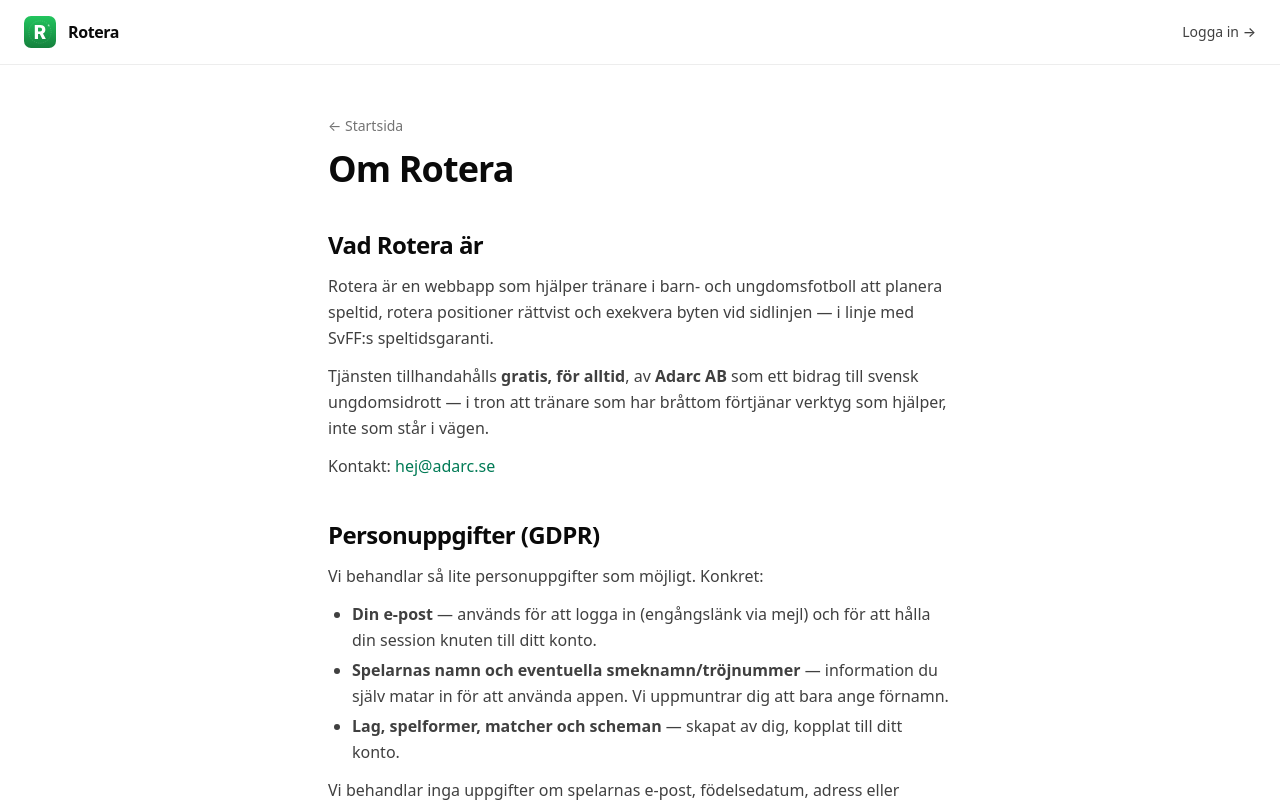
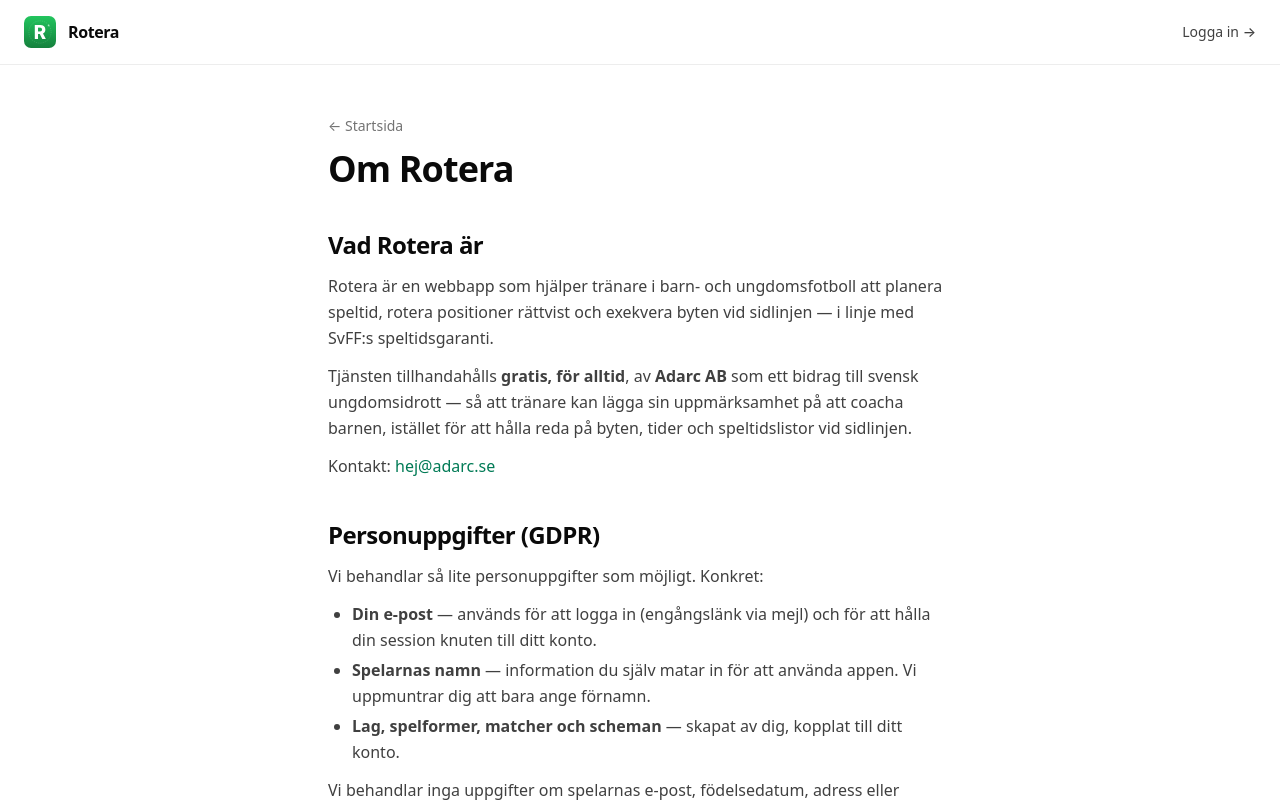
Before and after one commit to AdarcAB/rotera, a Next.js app: page /om in a window 1280 px wide. Shown: the top 802 px of the page. Built offline with nearby package versions, Linux system fonts and the light colour scheme; no server answers.

Commit message:
copy: bort smeknamn/tröjnr i /om, omrama värde (uppmärksamhet till coaching, inte bråttom)

```diff
--- a/app/om/page.tsx
+++ b/app/om/page.tsx
@@ -42,8 +42,9 @@
           <p>
             Tjänsten tillhandahålls <strong>gratis, för alltid</strong>, av{" "}
             <strong>Adarc AB</strong> som ett bidrag till svensk ungdomsidrott
-            — i tron att tränare som har bråttom förtjänar verktyg som
-            hjälper, inte som står i vägen.
+            — så att tränare kan lägga sin uppmärksamhet på att coacha
+            barnen, istället för att hålla reda på byten, tider och
+            speltidslistor vid sidlinjen.
           </p>
           <p>
             Kontakt:{" "}
@@ -66,9 +67,8 @@
               via mejl) och för att hålla din session knuten till ditt konto.
             </li>
             <li>
-              <strong>Spelarnas namn och eventuella smeknamn/tröjnummer</strong>
-              {" "}— information du själv matar in för att använda appen. Vi
-              uppmuntrar dig att bara ange förnamn.
+              <strong>Spelarnas namn</strong> — information du själv matar in
+              för att använda appen. Vi uppmuntrar dig att bara ange förnamn.
             </li>
             <li>
               <strong>Lag, spelformer, matcher och scheman</strong> — skapat av
--- a/app/page.tsx
+++ b/app/page.tsx
@@ -163,7 +163,7 @@
           <Logo size={20} />
           <span className="font-semibold text-neutral-700">Rotera</span>
         </div>
-        <div className="mb-1">Byggt för tränare på språng.</div>
+        <div className="mb-1">Så du kan coacha barnen, inte byteslistan.</div>
         <div>
           <Link href="/om" className="hover:underline">
             Om & integritet
```
